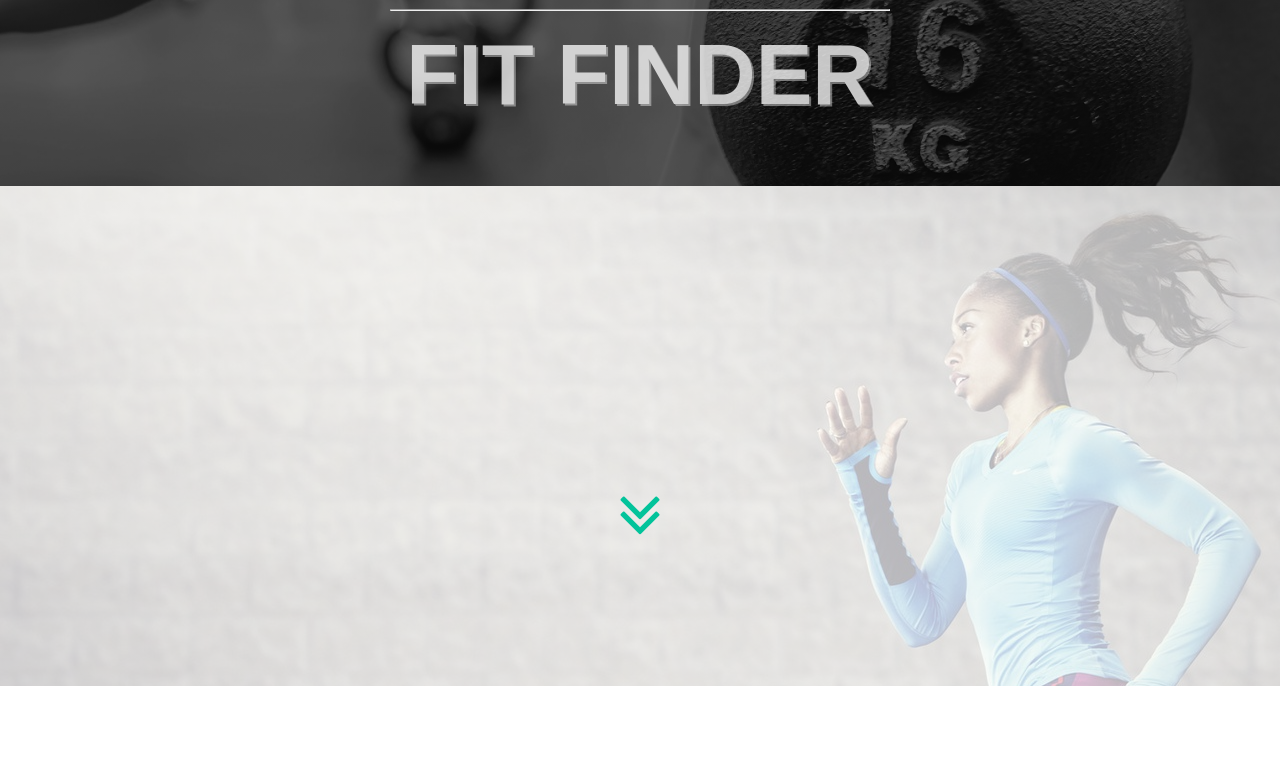
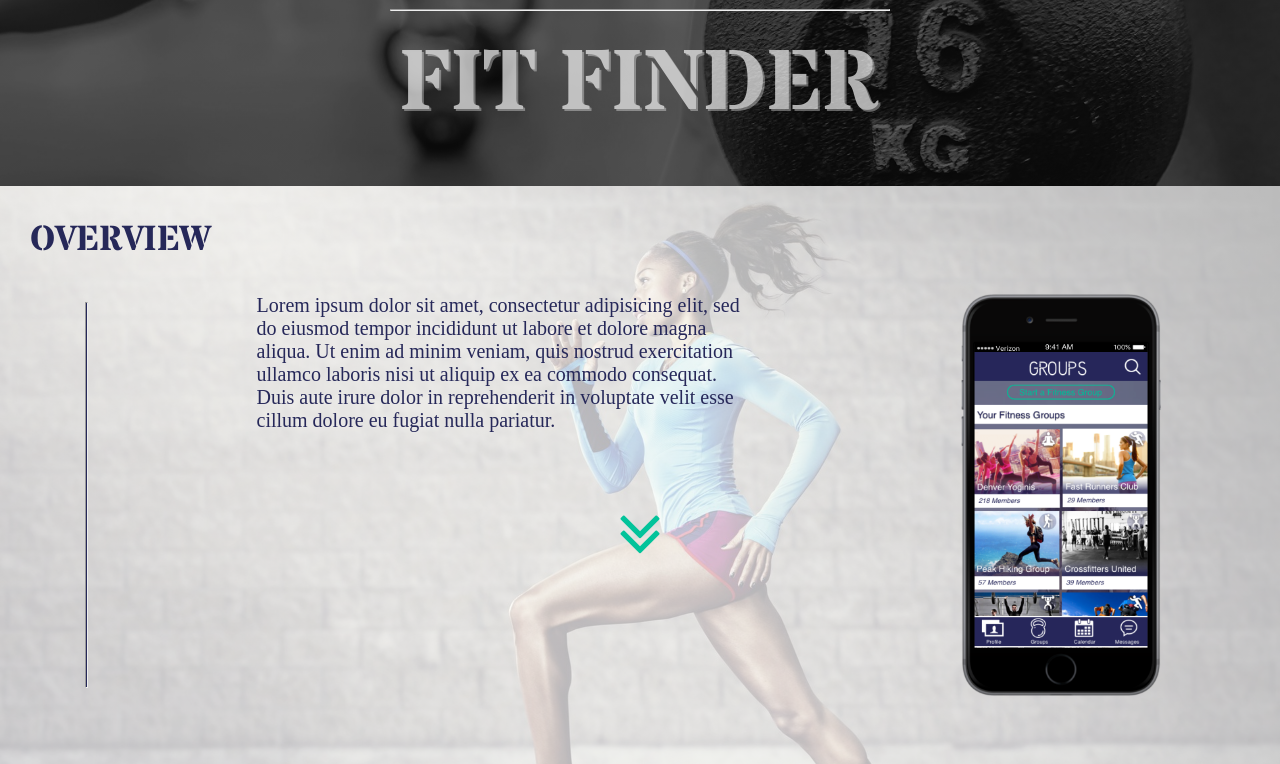
Before and after one commit to laraffa/CaseStudyFitFinder, a plain HTML site: page index.html in a window 1280 px wide. Shown: the part 614-1378 px from the top of the page. Before the commit the page ends 1300 px from the top, so only its background shows below. Drawn offline with nearby package versions, Linux system fonts and the light colour scheme; a web font is replaced by a local one.

Commit message:
add second section

```diff
--- a/index.html
+++ b/index.html
@@ -5,6 +5,7 @@
     <link rel="stylesheet" href="css/main.css" media="screen" title="no title" charset="utf-8">
     <link href='https://fonts.googleapis.com/css?family=Quicksand:400,300,700' rel='stylesheet' type='text/css'>
     <link href='https://fonts.googleapis.com/css?family=Allerta+Stencil' rel='stylesheet' type='text/css'>
+    <link href='https://fonts.googleapis.com/css?family=Stardos+Stencil:400,700' rel='stylesheet' type='text/css'>
      <link rel="stylesheet" href="https://maxcdn.bootstrapcdn.com/font-awesome/4.5.0/css/font-awesome.min.css">
     <title>Case Study</title>
   </head>
@@ -31,7 +32,20 @@
       </div>
 
       <div class="section-one">
+          <div class="section-one-header"><h1>OVERVIEW</h1></div>
+          <div class="paragraphs-overview">
+            <hr class="line2">
+            <div class="par par-one">
+              Lorem ipsum dolor sit amet, consectetur adipisicing elit, sed do eiusmod tempor incididunt ut labore et dolore magna aliqua. Ut enim ad minim veniam, quis nostrud exercitation ullamco laboris nisi ut aliquip ex ea commodo consequat. Duis aute irure dolor in reprehenderit in voluptate velit esse cillum dolore eu fugiat nulla pariatur.
+            </div>
+            <div class="par img-one">
+              <img src="img/iphoneimage.png" alt="" />
+            </div>
+          </div>
+      </div>
 
-      </div>
+    <div class="section-two">
+
+    </div>
   </body>
 </html>
--- a/scss/base/_variables.scss
+++ b/scss/base/_variables.scss
@@ -4,4 +4,4 @@ $primary-color-teal: #02C39A;
 $seconday-color-blue: #262859;
 
 $font-stack-sub: 'Quicksand', sans-serif;
-$font-stack-head: 'Allerta Stencil', sans-serif;
+$font-stack-head: 'Stardos Stencil', cursive;
--- a/scss/layout/_containers.scss
+++ b/scss/layout/_containers.scss
@@ -10,9 +10,57 @@
 
 .section-one {
   width: 100%;
-  height: 500px;
+  height: 600px;
   background-color: blue;
   background-image:
     linear-gradient(rgba(255, 255, 255, 0.7), rgba(255, 255, 255, 0.7)),
     url("../img/runner.jpg");
+    background-size: cover;
+  .section-one-header {
+    h1 {
+      margin: 0;
+      color: $seconday-color-blue;
+      font-family: $font-stack-head;
+      padding: 30px;
+
+      font-size: 35px;
+    }
+  }
+  .paragraphs-overview {
+    display: flex;
+    flex-direction: row;
+    max-width: 1600px;
+    margin: 0 auto;
+    .par {
+      display: flex;
+      width: 500px;
+      margin: 0 auto;
+      justify-content: center;
+      color: $seconday-color-blue;
+      font-size: 20px;
+      align-items: baseline;
+    }
+    .img-one {
+      height: 402px;
+      width: 270px;
+      img {
+        height: 402px;
+        width: 200px;
+      }
+    }
+  }
+  .line2 {
+    background-color:$seconday-color-blue;
+    color:$seconday-color-blue;
+    width: 3px;
+  }
 }
+
+
+.section-two {
+  width: 100%;
+  height: 600px;
+  background-image:
+    // linear-gradient(rgba(0, 0, 0, 0.3), rgba(0, 0, 0, 0.3)),
+    url("../img/mtn.jpeg");
+}
--- a/scss/layout/_header.scss
+++ b/scss/layout/_header.scss
@@ -9,8 +9,8 @@
     padding-top: 200px;
   h1 {
     color: $font-color-main;
-    opacity: .8;
     font-family: $font-stack-head;
+    opacity: .7;
     font-size: 85px;
     margin-top: 15px;
     text-shadow: 2px 2px rgba(255, 255, 255, 0.5);
```
Also changed, not shown: css/main.css, img/iphoneimage.png (added), img/login.png (added), 4 other files.
